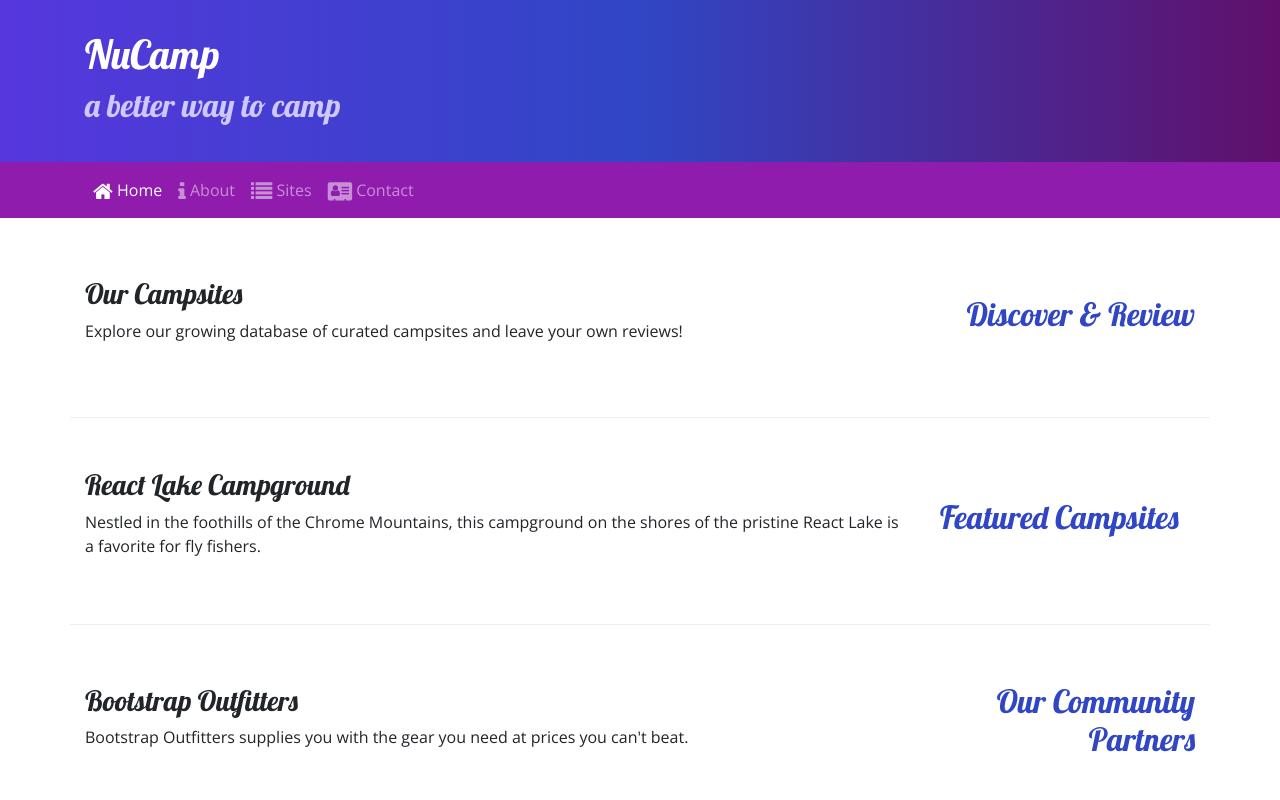
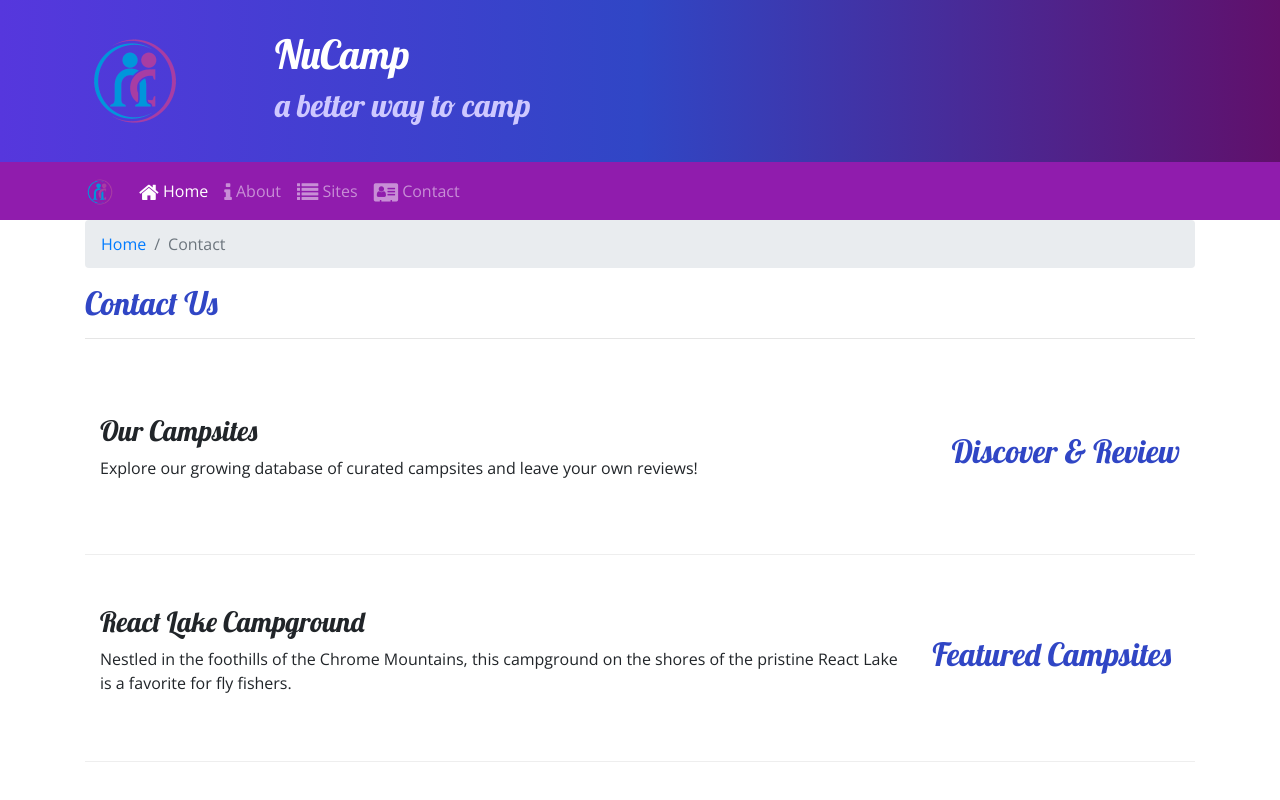
Before and after one commit to KenCodeRN/Nucamp-Bootstrap-Student, a website: page index.html in a window 1280 px wide. Shown: the top 800 px of the page. Drawn offline with nearby package versions, Linux system fonts and the light colour scheme.

Commit message:
Nav Bars

```diff
--- a/css/styles.css
+++ b/css/styles.css
@@ -44,3 +44,7 @@ header h2 {
     border-bottom: 1px ridge;
     min-height: 200px;
 }
+
+.navbar {
+     background-color: #901CAD;
+}
--- a/index.html
+++ b/index.html
@@ -13,7 +13,7 @@
     <link rel="stylesheet" href="https://fonts.googleapis.com/css?family=Lobster|Open+Sans" />
     <link rel="stylesheet" href="css/styles.css" />
     <link rel="stylesheet" href="node_modules/font-awesome/css/font-awesome.min.css" />
-        <link rel="stylesheet" href="node_modules/bootstrap-social/bootstrap-social.css" />
+    <link rel="stylesheet" href="node_modules/bootstrap-social/bootstrap-social.css" />
     <title>NuCamp: A Better Way To Camp</title>
 </head>
 
@@ -22,7 +22,10 @@
     <header class="jumbotron jumbotron-fluid">
         <div class="container">
             <div class="row">
-                <div class="col">
+                <div class="col-4 col-sm-3 col-md-2 align-self-center">
+                    <img src="img/logo.png" class="img-fluid" />
+                 </div>
+                 <div class="col">
                     <h1>NuCamp</h1>
                     <h2>a better way to camp</h2>
                 </div>
@@ -32,6 +35,8 @@
 
     <nav class="navbar navbar-expand-sm navbar-dark sticky-top">
         <div class="container">
+            <a class="navbar-brand" href="#"><img src="img/logo.png" height="30" width="30" /></a>
+            <button class="navbar-toggler" type="button" data-toggle="collapse" data-target="#nucampNavbar">
             <button class="navbar-toggler ml-auto" type="button" data-toggle="collapse" data-target="#nucampNavbar">
                 <span class="navbar-toggler-icon"></span>
             </button>
@@ -43,8 +48,21 @@
                 <li class="nav-item"><a class="nav-link" href="contactus.html"><i class="fa fa-address-card fa-lg"></i> Contact</a></li>
                 </ul>
             </div>
+        </div>
     </nav>
 
+    <!-- insert breadcrumbs here -->
+    <div class="container">
+        <div class="row">
+            <div class="col">
+                <ol class="breadcrumb">
+                    <li class="breadcrumb-item"><a href="index.html">Home</a></li>
+                    <li class="breadcrumb-item active">Contact</li>
+                </ol>
+                <h2>Contact Us</h2>
+                <hr />
+            </div>
+        </div>
     <div class="container">
         <div class="row row-content align-items-center">
             <div class="col-sm-4 order-sm-last col-md-3">
```
Also changed, not shown: aboutus.html (+7 -1 lines), contactus.html (+5 -0 lines), img/bootstrap-thumb.png (added), img/breadcrumb-trail-thumb.jpg (added), img/breadcrumb-trail.jpg (added), img/chrome-river-thumb.jpg (added), img/chrome-river.jpg (added), img/logo.png (added), img/react-lake-thumb.jpg (added), img/react-lake.jpg (added), 1 other file.
